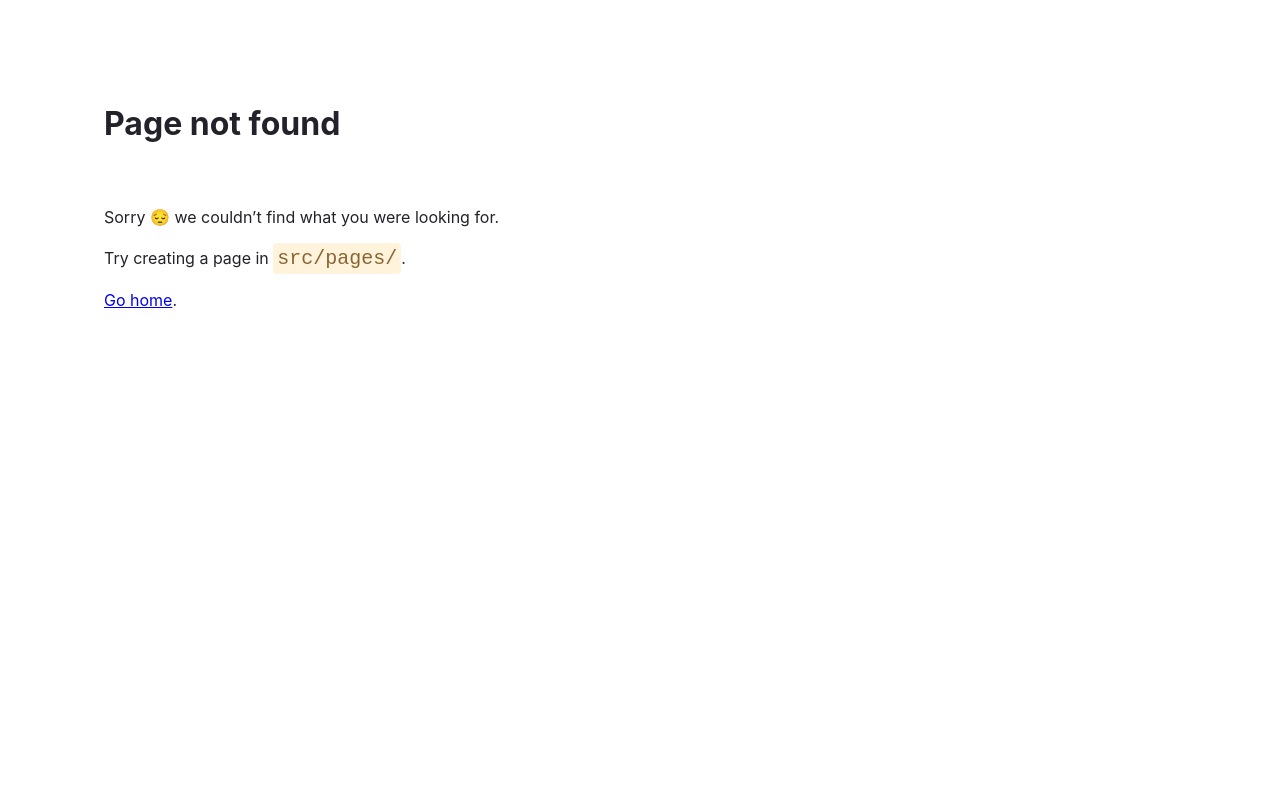
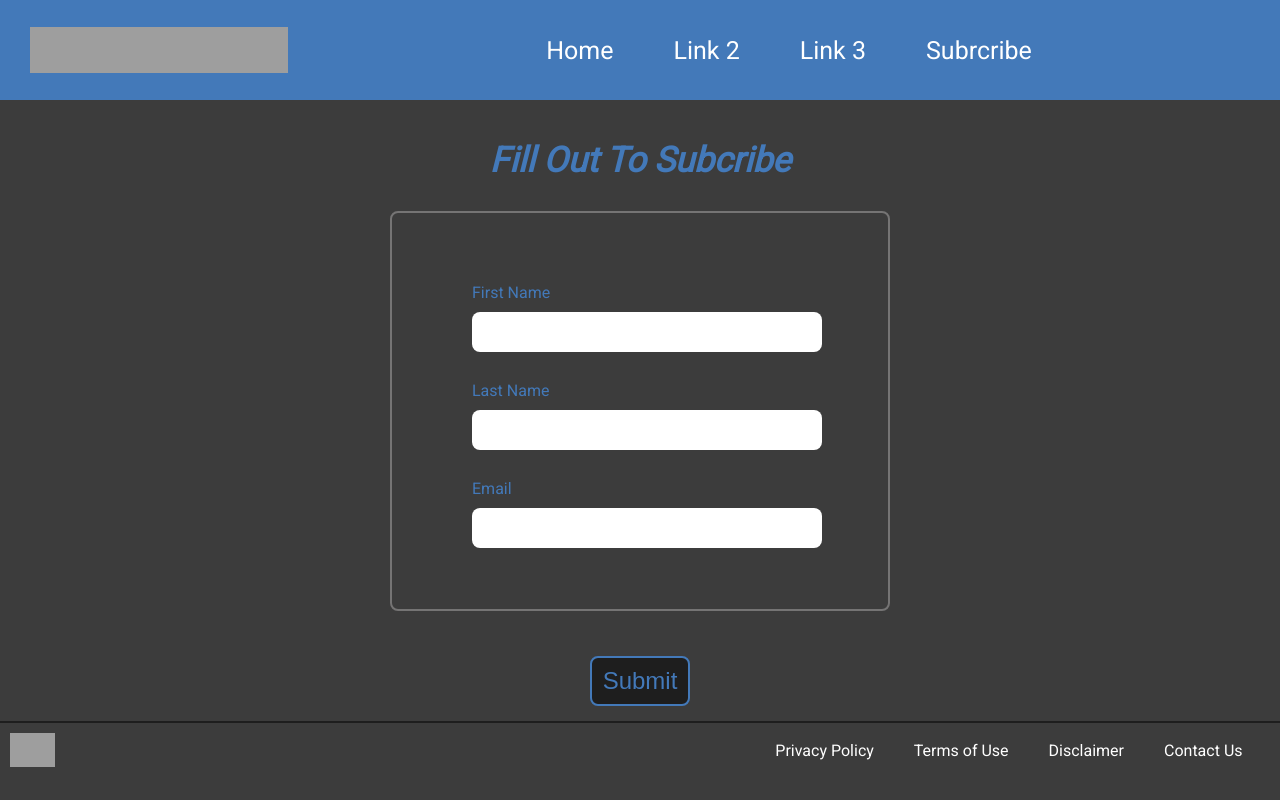
Before and after one commit to acurunner79/ptp-stt-mockup, a Gatsby site: page /contact in a window 1280 px wide. Before the commit this address had no page. Built offline with nearby package versions, Linux system fonts and the light colour scheme; Gatsby itself is replaced by a stand-in of ours; grey boxes are pictures that could not be loaded; a web font is replaced by a local one.

Commit message:
mock-up complete

```diff
--- a/gatsby-config.js
+++ b/gatsby-config.js
@@ -3,5 +3,23 @@ module.exports = {
     title: `PTP_STT_mockup`,
     siteUrl: `https://www.yourdomain.tld`
   },
-  plugins: ["gatsby-plugin-styled-components"]
+  plugins: ["gatsby-plugin-styled-components",
+  {
+    resolve: `gatsby-plugin-google-fonts`,
+    options: {
+      fonts: [
+        `Montserrat`,
+        `Play`,
+        `Gruppo`,
+        `Roboto`,
+        `Raleway`,
+        `Ubuntu`,
+        `Poppins`,
+        `cursive\:300,400,400i,700` // you can also specify font weights and styles
+      ],
+      display: 'swap'
+    }
+  },
+]
+
 };
--- a/package.json
+++ b/package.json
@@ -17,6 +17,7 @@
   "dependencies": {
     "babel-plugin-styled-components": "^2.0.6",
     "gatsby": "^4.10.3",
+    "gatsby-plugin-google-fonts": "^1.0.1",
     "gatsby-plugin-styled-components": "^5.10.0",
     "react": "^17.0.1",
     "react-dom": "^17.0.1",
--- a/src/components/Footer/Footer.js
+++ b/src/components/Footer/Footer.js
@@ -1,8 +1,17 @@
 import React from 'react'
+import '../../styles/footer.css'
 
 const Footer = () => {
   return (
-    <div>Footer</div>
+    <footer>
+      <img id="footer-logo" src="https://res.cloudinary.com/acurunner79/image/upload/c_scale,w_268/v1649537989/10dc09d0-whiterealdailylogo_105v010000000000000028_jbzpof.png" alt="footer-logo"/>
+      <ul id="footer-links">
+        <li className="links-in-footer">Privacy Policy</li>
+        <li className="links-in-footer">Terms of Use</li>
+        <li className="links-in-footer">Disclaimer</li>
+        <li className="links-in-footer">Contact Us</li>
+      </ul>
+    </footer>
   )
 }
 
--- a/src/components/Layout/Layout.js
+++ b/src/components/Layout/Layout.js
@@ -1,11 +1,58 @@
 import React from 'react'
 import TopNav from '../Nav/TopNav'
+import Footer from '../Footer/Footer'
+import { createGlobalStyle } from 'styled-components'
+
+const GlobalStyle = createGlobalStyle`
+
+*{
+  margin: 0;
+  padding: 0;
+  box-sizing: border-box;
+}
+
+body{
+  width: 100vw;
+  height: 100vh;
+  text-align: center;
+  background-color: rgba(60,60,60,1);
+  /* background-color: rgb(228, 235, 241); */
+  /* background-image: url("https://res.cloudinary.com/acurunner79/image/upload/v1630468902/PathTradingPartner_LogoMarkOnly_dpkga2.png"); */
+  background-size: 30% !important;
+  background-repeat: no-repeat;
+  background-position: center;
+  background-position: 50% 200%;
+  font-family: 'Roboto', sans-serif;
+  overflow-x: hidden;
+  /* opacity: 0.6; */
+}
+
+h1, h2, h3, h4, h5, h6{
+  color: rgb(67, 121, 185);
+  /* color: black; */
+}
+
+p{
+  color: white;
+  /* color: rgb(67, 121, 185); */
+}
+
+a, li{
+  text-decoration: none !important;
+  list-style: none;
+  color: black;
+}
+
+
+`
 
 const Layout = ({ children }) => {
   return (
     <div>
-        <TopNav />
-        <section>{children}</section>
+      <GlobalStyle />
+      <TopNav />
+      <section>{children}</section>
+      <Footer />
     </div>
   )
 }
--- a/src/components/Nav/TopNav.js
+++ b/src/components/Nav/TopNav.js
@@ -6,18 +6,19 @@ const TopNav = () => {
   return (
     <div id="nav-container">
         <nav id="navbar">
+            <img id="nav-logo" src="https://res.cloudinary.com/acurunner79/image/upload/v1649537989/10dc09d0-whiterealdailylogo_105v010000000000000028_jbzpof.png" alt="nav-logo"/>
             <ul id="nav-links">
                 <Link to="/">
-                    <li>Link 1</li>
+                    <li className="li-nav-links">Home</li>
                 </Link>
                 <Link to="/">
-                    <li>Link 2</li>
+                    <li className="li-nav-links">Link 2</li>
                 </Link>
                 <Link to="/">
-                    <li>Link 3</li>
+                    <li className="li-nav-links">Link 3</li>
                 </Link>
-                <Link to="/">
-                    <li>Link 4</li>
+                <Link to="/contact">
+                    <li className="li-nav-links">Subrcribe</li>
                 </Link>
             </ul>
         </nav>
--- /dev/null
+++ b/src/pages/contact.js
@@ -0,0 +1,34 @@
+import React from 'react'
+import Layout from '../components/Layout/Layout'
+import '../styles/contact.css'
+
+const contact = () => {
+  return (
+    <Layout>
+        <h1 id="contact-header">Fill Out To Subcribe</h1>
+        <div id="contact-form">
+            <div id="contact-card">
+                <form>
+                    <p className="contact-title">First Name<br/>
+                        <input className="form-input"></input>
+                    </p>
+                    <br/>
+                    <p className="contact-title">Last Name<br/>
+                        <input className="form-input"></input>
+                    </p>
+                    <br/>
+                    <p className="contact-title">Email<br/>
+                        <input className="form-input"></input>
+                    </p>
+                    <br/>
+
+                    <br/>
+                </form>
+                    <button id="subscribe-button">Submit</button>
+            </div>
+        </div>
+    </Layout>
+  )
+}
+
+export default contact
--- /dev/null
+++ b/src/styles/contact.css
@@ -0,0 +1,47 @@
+h1#contact-header{
+    margin-top: 40px;
+    font-size: 35px;
+    font-style: italic;
+}
+
+div#contact-form{
+    margin: 30px auto !important;
+    padding: 40px 80px;
+    width: 500px;
+    height: 400px;
+    border: 2px solid rgb(117, 116, 116);
+    border-radius: 8px;
+}
+
+div#contact-card{
+    display: flex;
+    flex-direction: column;
+    margin: 30px auto;
+}
+
+.form-input{
+    margin: 10px auto;
+    width: 350px;
+    height: 40px;
+    border: transparent;
+    border-radius: 8px;
+}
+
+.contact-title{
+    color: rgb(67, 121, 185);
+    /* margin: 0 0 0 -150px; */
+    padding: 0;
+    /* padding:10px 0 20px 0 !important; */
+    text-align: left !important;
+}
+
+#subscribe-button{
+    height: 50px;
+    width: 100px;
+    background-color: rgba(30,30,30,1);
+    border: 2px solid rgb(67, 121, 185);
+    border-radius: 8px;
+    margin: 60px auto;
+    font-size: 24px;
+    color: rgb(67, 121, 185);
+}
--- /dev/null
+++ b/src/styles/footer.css
@@ -0,0 +1,25 @@
+footer{
+    display: flex;
+    width: 100%;
+    height: 3.5rem;
+    margin-top: 110px;
+    padding: 10px;
+    /* background-color: rgb(67, 121, 185); */
+    border-top: 2px solid rgba(30,30,30,1);
+    /* position: absolute; */
+    bottom: 0;
+    align-content: center !important;
+}
+
+ul#footer-links{
+    display: flex;
+    justify-content: space-evenly;
+    align-items: center;
+    margin: auto 0 auto 700px;
+}
+
+li.links-in-footer{
+    margin: 0 20px;
+    color: rgba(30,30,30,1);
+    color: white;
+}
--- a/src/styles/topnav.css
+++ b/src/styles/topnav.css
@@ -1,13 +1,38 @@
 div#nav-container{
     width: 100vw;
+    margin: 0 auto;
+    background-color: rgb(67, 121, 185);
 }
 
 nav#navbar{
+    height: 100px;
     width: 100vw;
-    border-bottom: 2px solid black;
+    padding-left: 30px;
+    display: flex;
+    justify-content: space-evenly;
+    align-items: center;
+    /* border-bottom: 2px solid black; */
+}
+
+img#nav-logo{
+    width: 268px;
+    height: 46px;
+    padding-right: 10px;
 }
 
 ul#nav-links{
+    margin:  0 auto;
     display: flex;
     justify-content: space-evenly;
+    /* align-items: center; */
 }
+
+li.li-nav-links{
+    /* padding: 35px 0; */
+    margin: auto 30px;
+    text-decoration: none !important;
+    list-style: none;
+    color: white;
+    font-size: 25px;
+    font-weight: 100;
+}
```
Also changed, not shown: src/pages/index.js (+37 -1 lines), src/styles/home.css (added, +72 -0 lines), 1 other file.
